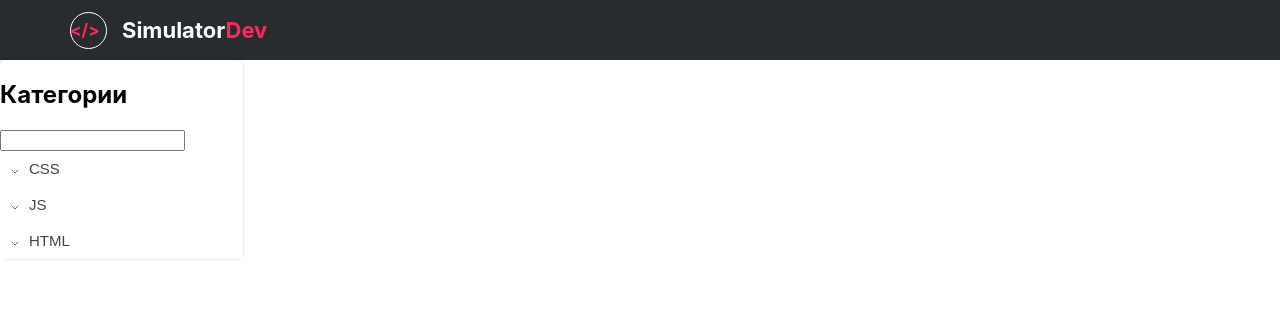
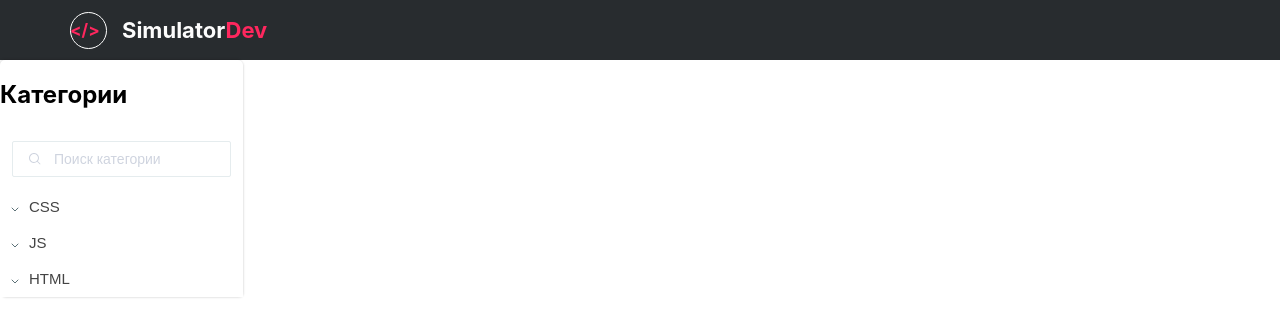
Before and after one commit to b00017469/simulator-dev, a React (Create React App) app: page / in a window 1280 px wide. Shown: the top 334 px of the page. Built offline with nearby package versions, Linux system fonts and the light colour scheme.

Commit message:
refactor: sidebar search field style

```diff
--- a/src/features/sidebar/Sidebar.module.css
+++ b/src/features/sidebar/Sidebar.module.css
@@ -4,3 +4,26 @@
     box-shadow: 1px 1px 2px rgba(0, 0, 0, 0.1), -1px -1px 2px rgba(0, 0, 0, 0.1);
     border-radius: 5px;
 }
+
+.search {
+    width: 219px;
+    height: 36px;
+    border: 1px solid #E5ECEE;
+    border-radius: 2px;
+    outline: none;
+    background: url("../../assets/svg/searchIcon.svg") no-repeat left;
+    background-position-x: 15px;
+    font-weight: 400;
+    font-size: 14px;
+    line-height: 17px;
+    padding-left: 41px;
+    margin: 12px;
+}
+
+::placeholder {
+    font-weight: 400;
+    font-size: 14px;
+    line-height: 17px;
+    color: #CFD4DF;
+
+}
--- a/src/features/sidebar/Sidebar.tsx
+++ b/src/features/sidebar/Sidebar.tsx
@@ -14,7 +14,7 @@ export const Sidebar = (): ReturnComponentType => {
     <div className={style.sidebar}>
       <h2>Категории</h2>
       <div>
-        <input type="search" />
+        <input type="search" placeholder="Поиск категории" className={style.search} />
         {codeCategories.map(category => (
           <Category
             key={category.id}
```
Also changed, not shown: src/assets/svg/searchIcon.svg (added).
